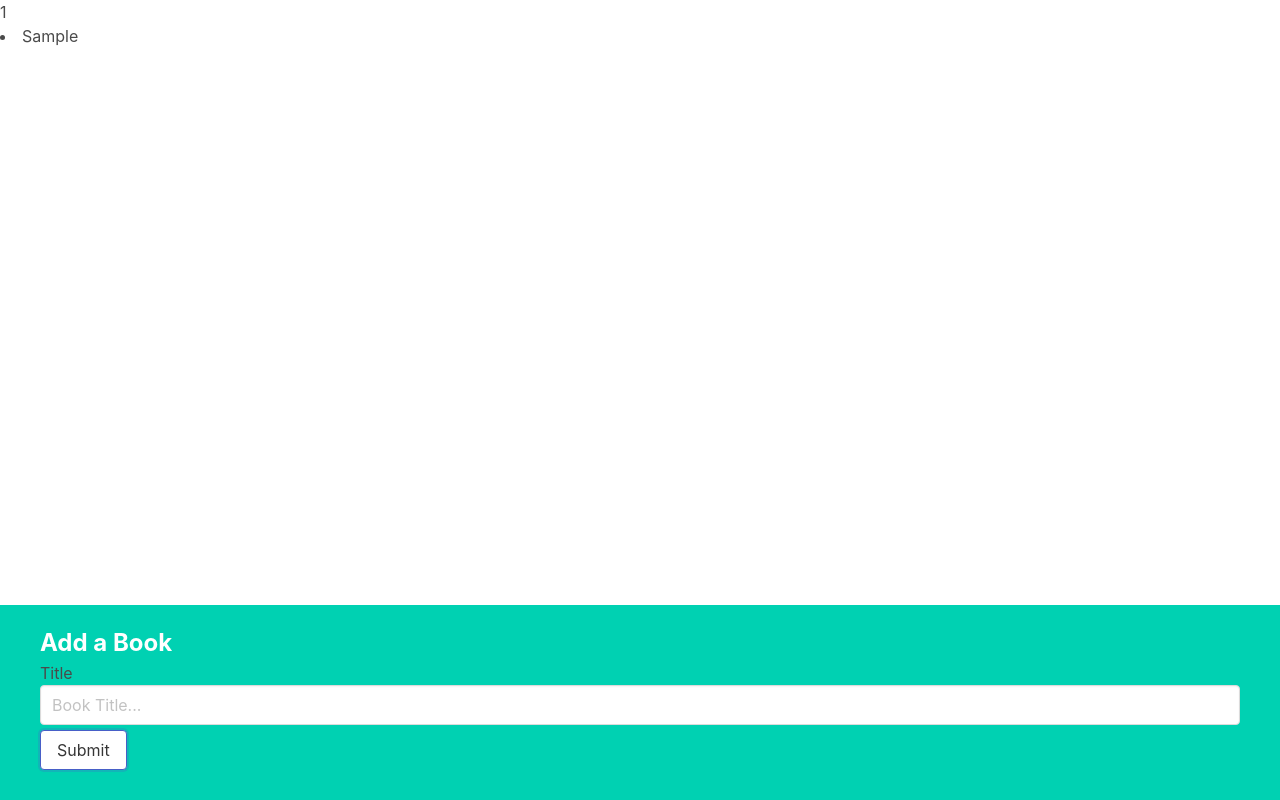
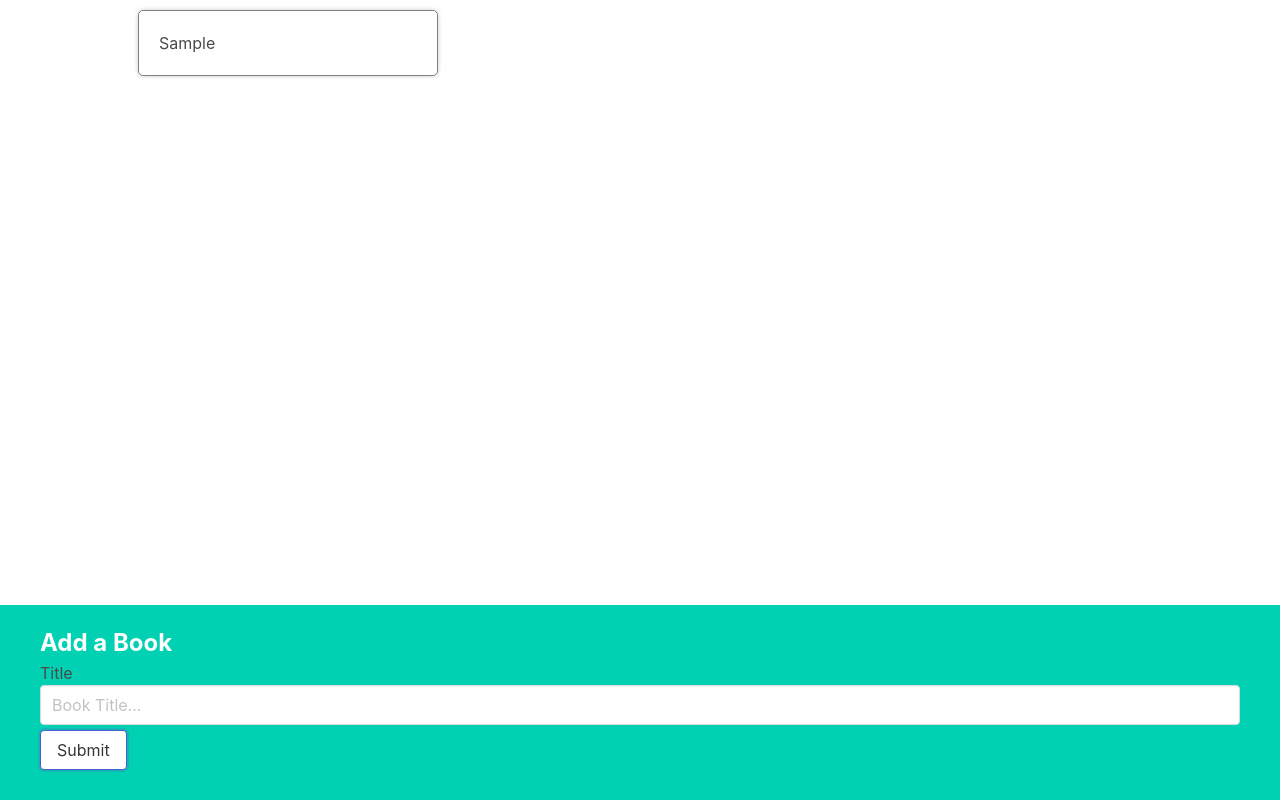
Before and after one commit to suriyaaap13/Books, a React (Create React App) app: page / in a window 1280 px wide. Both pictures are taken after typing "Sample" into the empty fields and a click on the button "Submit". Built offline with nearby package versions, Linux system fonts and the light colour scheme.

Commit message:
Display books that are being created

```diff
--- a/src/App.js
+++ b/src/App.js
@@ -1,6 +1,6 @@
 import { useState } from "react";
 import BookCreate from "./components/BookCreate";
-import BookShow from "./components/BookShow";
+import BookList from "./components/BookList";
 
 function App(){
     const [books, setBooks] = useState([]);
@@ -8,11 +8,10 @@
         setBooks([...books, {id: books.length, title: title}]);
     }
     return (
-        <>
-            {books.length}
-            <BookShow books={books}/>
+        <div className="app">
+            <BookList books={books}/>
             <BookCreate addBook={addBook}/>
-        </>
+        </div>
 
     )
 }
--- a/src/components/BookList.js
+++ b/src/components/BookList.js
@@ -1,9 +1,13 @@
-import React from 'react'
+import React from 'react';
+import BookShow from './BookShow';
 
-export default function BookList() {
+export default function BookList({books}) {
+  const renderedBooks = books.map((book)=>{
+    return <BookShow key = {book.id} book = {book} />;
+  })
   return (
-    <div>
-      BookList
+    <div className='book-list'>
+        {renderedBooks}
     </div>
   )
 }
--- a/src/components/BookShow.js
+++ b/src/components/BookShow.js
@@ -1,5 +1,9 @@
 import React from 'react'
 
-export default function BookShow({ books }) {
-  return books.map((book)=><li>{book.title}</li>)
+export default function BookShow({book}) {
+  return (
+    <div className='book-show'>
+      {book.title}
+    </div>
+  );
 }
```
